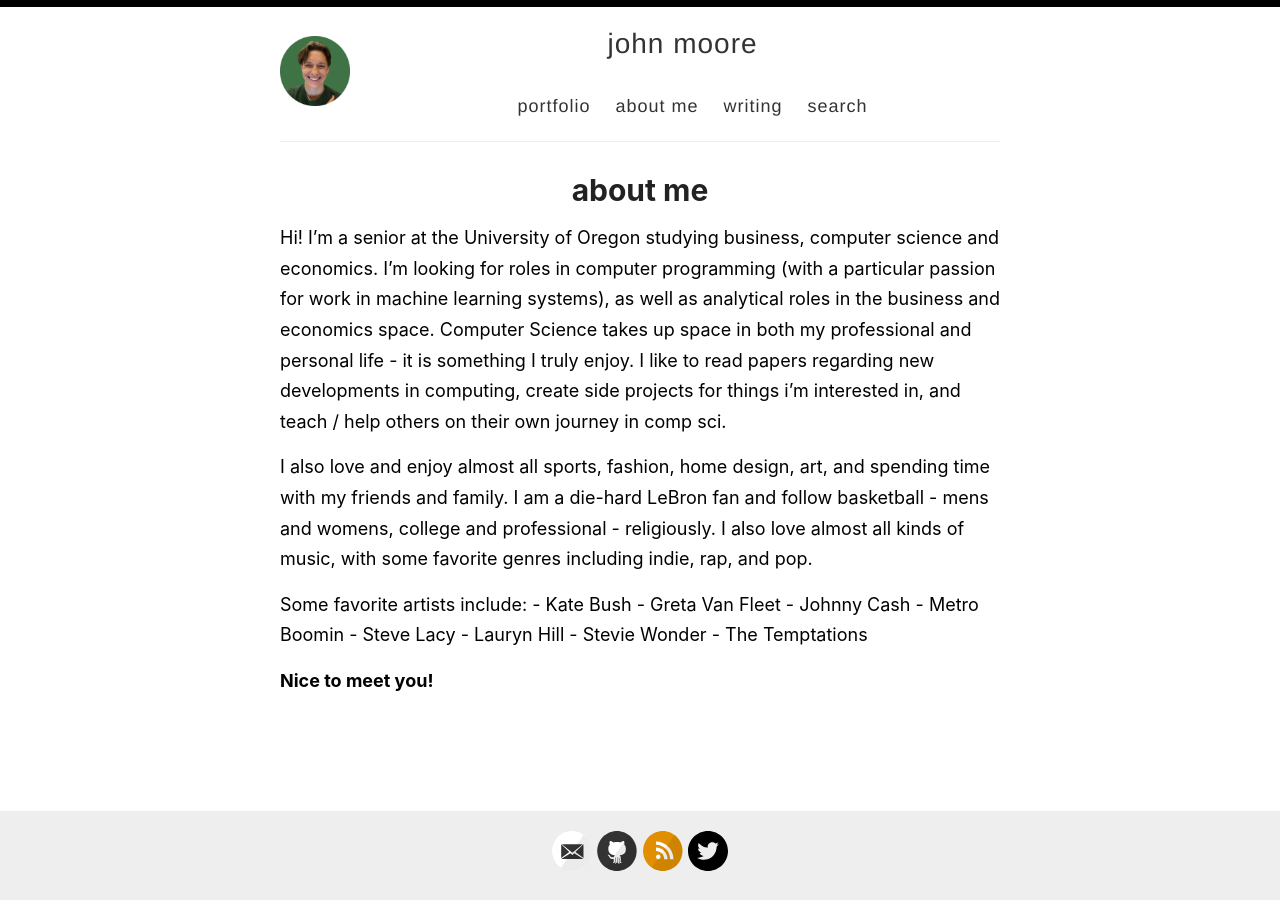
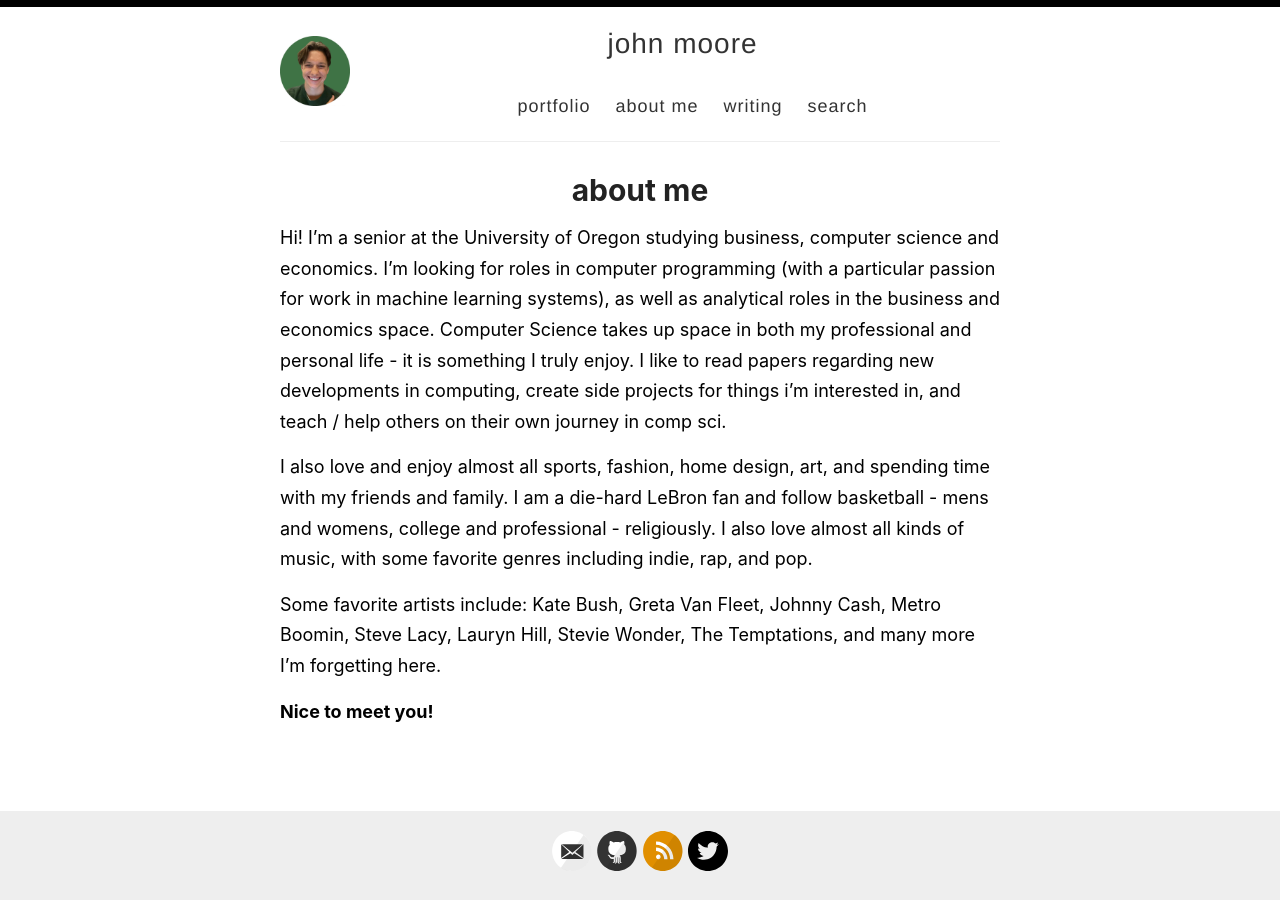
Before and after one commit to johnmoore24/johnmoore24.github.io, a Jekyll site: the page built from _pages/about.md, in a window 1280 px wide. Built offline with Jekyll 4.4.1, drawn with Linux system fonts in a browser that asks for light colours.

```diff
--- a/_pages/about.md
+++ b/_pages/about.md
@@ -8,14 +8,7 @@
 
 <span style="color: black;">I also love and enjoy almost all sports, fashion, home design, art, and spending time with my friends and family. I am a die-hard LeBron fan and follow basketball - mens and womens, college and professional - religiously. I also love almost all kinds of music, with some favorite genres including indie, rap, and pop.</span>
 
-<span style="color: black;">Some favorite artists include:</span>
-<span style="color: black;">- Kate Bush</span>
-<span style="color: black;">- Greta Van Fleet</span>
-<span style="color: black;">- Johnny Cash</span>
-<span style="color: black;">- Metro Boomin</span>
-<span style="color: black;">- Steve Lacy</span>
-<span style="color: black;">- Lauryn Hill</span>
-<span style="color: black;">- Stevie Wonder</span>
-<span style="color: black;">- The Temptations</span>
+<span style="color: black;">Some favorite artists include: Kate Bush, Greta Van Fleet, Johnny Cash, Metro Boomin, Steve Lacy, Lauryn Hill, Stevie Wonder, The Temptations, and many more I'm forgetting here.</span>
+
 
 <span style="color: black;">**Nice to meet you!**</span>
```
